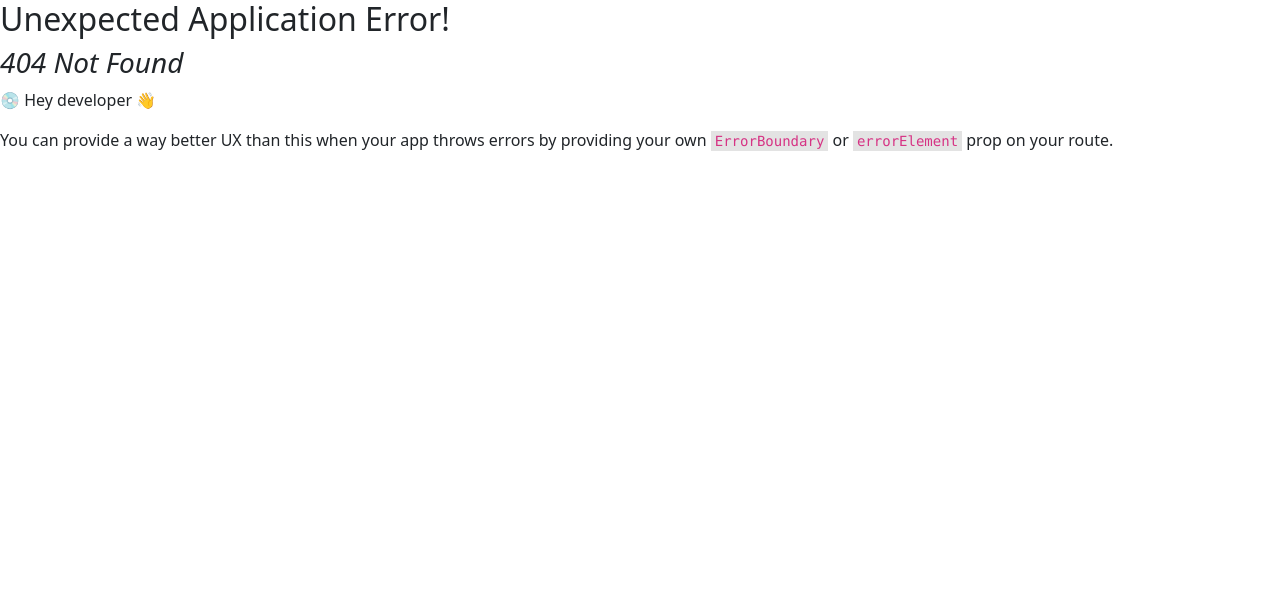
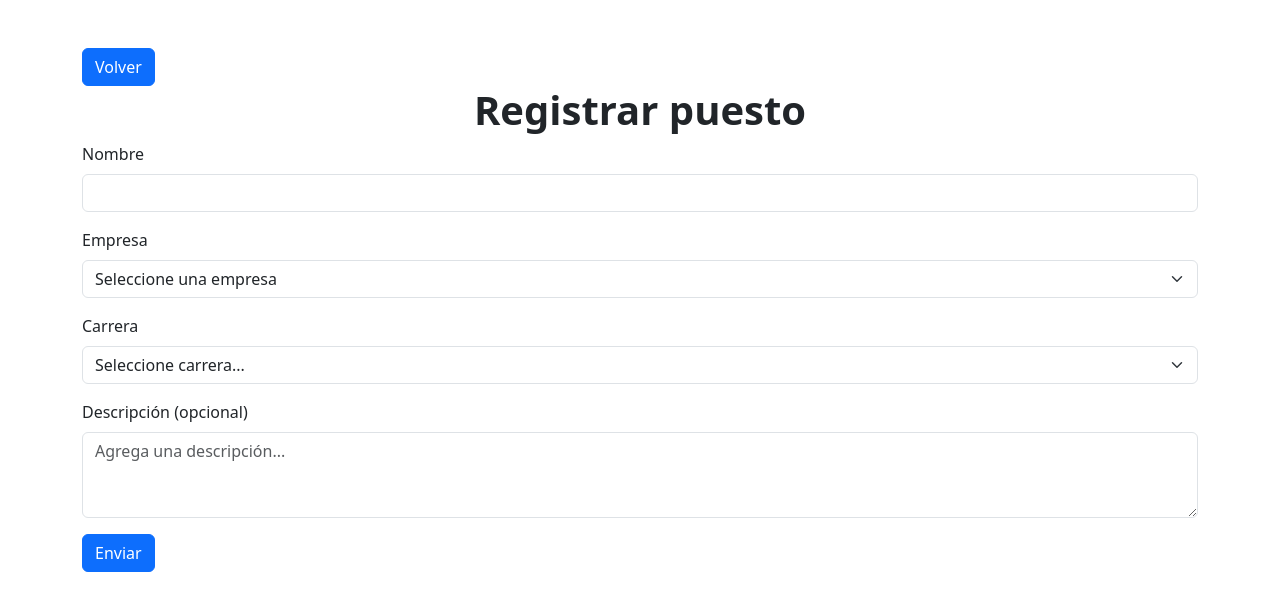
Before and after one commit to alejo-pioli/TP-DSI, a React (Vite) app: page /crear-puesto in a window 1280 px wide. Before the commit this address had no page. Shown: the top 610 px of the page. Built offline with nearby package versions, Linux system fonts and the light colour scheme.

Commit message:
Creación de puestos

```diff
--- a/src/App.jsx
+++ b/src/App.jsx
@@ -9,6 +9,7 @@ export default function App() {
       <div className="d-grid gap-2 mt-4">
         <Button size="lg" as={Link} to={"/crear-pasantia"}>Registrar pasantía</Button>
         <Button size="lg" as={Link} to={"/crear-alumno"}>Registrar alumno</Button>
+        <Button size="lg" as={Link} to={"/crear-puesto"}>Registrar puesto</Button>
         <Button size="lg" as={Link} to={"/crear-empresa"}>Registrar empresa</Button>
       </div>
     </div>
--- a/src/CrearAlumno.jsx
+++ b/src/CrearAlumno.jsx
@@ -31,7 +31,7 @@ export default function CrearAlumno() {
         <div className="container">
             <div className="mt-5">
                 <Button as={Link} to={"/"}>Volver</Button>
-                <h1 className="text-center"><strong>Registrar pasantía</strong></h1>
+                <h1 className="text-center"><strong>Registrar alumno</strong></h1>
             </div>
             <Form onSubmit={handleSubmit} autoComplete='off'>
                 <Row>
--- a/src/CrearPasantia.jsx
+++ b/src/CrearPasantia.jsx
@@ -3,59 +3,6 @@ import { Link } from 'react-router-dom'
 import { useState } from 'react'
 
 export default function CrearPasantia() {
-
-    localStorage.setItem("puestos", JSON.stringify([
-        {
-            "id": 106,
-            "nombre": "Desarrollador Backend Jr.",
-            "carrera": "Ingeniería en Sistemas de Información",
-            "idEmpresa": 11,
-            "empresa": "Global Software Inc"
-        },
-        {
-            "id": 107,
-            "nombre": "Asistente de Procesos Químicos",
-            "carrera": "Ingeniería Química",
-            "idEmpresa": 21,
-            "empresa": "ChemSolutions S.A."
-        },
-        {
-            "id": 108,
-            "nombre": "Analista de Producción Industrial",
-            "carrera": "Ingeniería Industrial",
-            "idEmpresa": 22,
-            "empresa": "Industrias Nova SRL"
-        },
-        {
-            "id": 109,
-            "nombre": "Técnico de Soporte Electrónico",
-            "carrera": "Ingeniería Electrónica",
-            "idEmpresa": 23,
-            "empresa": "ElectroSystems Ltda."
-        },
-        {
-            "id": 110,
-            "nombre": "Asistente de Mantenimiento Electromecánico",
-            "carrera": "Ingeniería Electromecánica",
-            "idEmpresa": 24,
-            "empresa": "MecanoTech Corp."
-        },
-        {
-            "id": 111,
-            "nombre": "Especialista en Automatización de Procesos",
-            "carrera": "Ingeniería Electrónica",
-            "idEmpresa": 25,
-            "empresa": "Automatix Solutions"
-        },
-        {
-            "id": 112,
-            "nombre": "Planificador de Operaciones Industriales",
-            "carrera": "Ingeniería Industrial",
-            "idEmpresa": 26,
-            "empresa": "SmartIndustria Global"
-        }
-    ]))
-
     const today = new Date()
     const todayStr = today.toISOString().split('T')[0]
     const [startDate, setStartDate] = useState(todayStr)
@@ -111,7 +58,7 @@ export default function CrearPasantia() {
                 <Form.Group controlId="alumno" className="mb-3">
                     <Form.Label>Alumno</Form.Label>
                     <Form.Select defaultValue="" name="alumno" required>
-                        <option value="">Seleccione un alumno</option>
+                        <option disabled value="">Seleccione un alumno</option>
                         {alumnos.map((alumno) =>
                             <option value={alumno.legajo}>{alumno.nombre} {alumno.apellido} ({alumno.carrera})</option>
                         )}
@@ -121,7 +68,7 @@ export default function CrearPasantia() {
                 <Form.Group controlId="puesto" className="mb-3">
                     <Form.Label>Puesto</Form.Label>
                     <Form.Select defaultValue="" name="puesto" required>
-                        <option value="">Seleccione un puesto</option>
+                        <option disabled value="">Seleccione un puesto</option>
                         {puestos.map((puesto) =>
                             <option value={puesto.id}>{puesto.nombre} ({puesto.carrera} - {puesto.empresa})</option>
                         )}
--- /dev/null
+++ b/src/CrearPuesto.jsx
@@ -0,0 +1,87 @@
+import { Button, Form, Row, Col } from 'react-bootstrap'
+import { Link } from 'react-router-dom'
+import { useState } from 'react'
+
+export default function CrearPuesto() {
+
+    const empresas = JSON.parse(localStorage.getItem("empresas")) ?? []
+
+    const puestos = JSON.parse(localStorage.getItem("puestos")) ?? []
+
+    const handleSubmit = async (e) => {
+        e.preventDefault();
+
+        const form = e.currentTarget;
+        if (form.checkValidity() === false) {
+            e.stopPropagation();
+            return
+        }
+
+        const formData = new FormData(e.target);
+        const data = Object.fromEntries(formData.entries());
+
+        puestos.push(data)
+
+        localStorage.setItem("puestos", JSON.stringify(puestos))
+
+        e.target.reset()
+    };
+
+    return (
+        <div className="container">
+            <div className="mt-5">
+                <Button as={Link} to={"/"}>Volver</Button>
+                <h1 className="text-center"><strong>Registrar puesto</strong></h1>
+            </div>
+            <Form onSubmit={handleSubmit} autoComplete='off'>
+
+                <Form.Group className="mb-3" controlId="nombre">
+                    <Form.Label>Nombre</Form.Label>
+                    <Form.Control
+                        type="text"
+                        name="nombre"
+                        required />
+                </Form.Group>
+
+                <Form.Group controlId="empresa" className="mb-3">
+                    <Form.Label>Empresa</Form.Label>
+                    <Form.Select defaultValue="" name="empresa" required>
+                        <option disabled value="">Seleccione una empresa</option>
+                        {empresas.map((empresa) =>
+                            <option value={empresa.id}>{empresa.razonSocial}</option>
+                        )}
+                    </Form.Select>
+                </Form.Group>
+
+                <Form.Group className="mb-3" controlId="career">
+                    <Form.Label>Carrera</Form.Label>
+                    <Form.Select
+                        name="carrera"
+                        defaultValue=""
+                        required>
+                        <option disabled value="">Seleccione carrera...</option>
+                        <option value="Ingeniería en Sistemas de Información">Ingeniería en Sistemas de Información</option>
+                        <option value="Ingeniería Química">Ingeniería Química</option>
+                        <option value="Ingeniería Electrónica">Ingeniería Electrónica</option>
+                        <option value="Ingeniería Electromecánica">Ingeniería Electromecánica</option>
+                        <option value="Ingeniería Industrial">Ingeniería Industrial</option>
+                    </Form.Select>
+                </Form.Group>
+
+                <Form.Group controlId="descripcion" className="mb-3">
+                    <Form.Label>Descripción (opcional)</Form.Label>
+                    <Form.Control
+                        name="descripcion"
+                        as="textarea"
+                        rows={3}
+                        placeholder="Agrega una descripción..."
+                    />
+                </Form.Group>
+
+                <Button variant="primary" type="submit">
+                    Enviar
+                </Button>
+            </Form>
+        </div>
+    )
+}
--- a/src/main.jsx
+++ b/src/main.jsx
@@ -5,12 +5,14 @@ import { createBrowserRouter, RouterProvider } from 'react-router-dom'
 import CrearPasantia from './CrearPasantia.jsx'
 import CrearAlumno from './CrearAlumno.jsx'
 import CrearEmpresa from './CrearEmpresa.jsx'
+import CrearPuesto from './CrearPuesto.jsx'
 
 const router = createBrowserRouter([
   { path: "/", element: <App /> },
   { path: "/crear-pasantia", element: <CrearPasantia /> },
   { path: "/crear-alumno", element: <CrearAlumno /> },
-  { path: "/crear-empresa", element: <CrearEmpresa /> }
+  { path: "/crear-empresa", element: <CrearEmpresa /> },
+  { path: "/crear-puesto", element: <CrearPuesto /> }
 ])
 
 createRoot(document.getElementById('root')).render(
```
